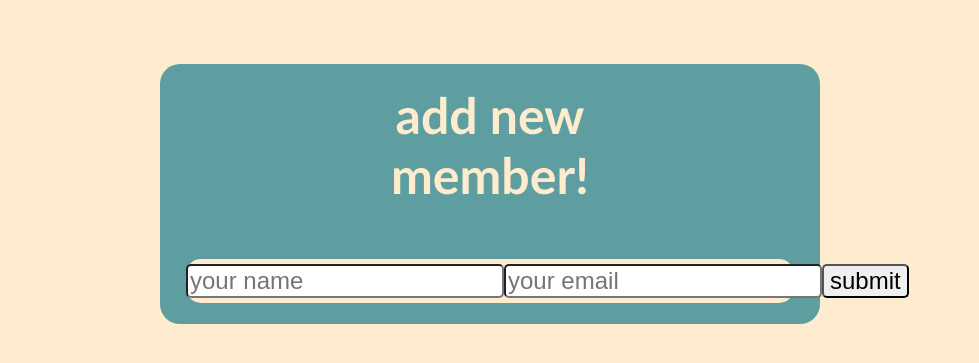
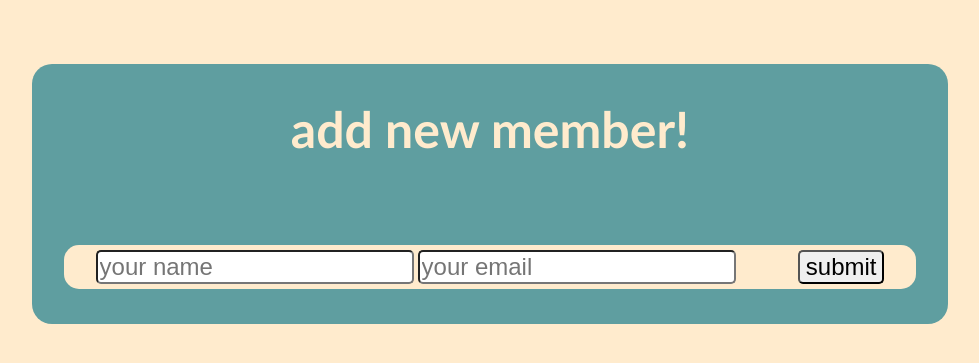
Before and after one commit to sebrai/private_user_library, a Flask app: page /members/add in a window 1280 px wide. Shown: the top 363 px of the page, without its empty margins (150-1129 px from the left). Run offline with Flask 3, Linux system fonts and the light colour scheme.

Commit message:
changed style and layout of addmem

```diff
--- a/static/css/main.css
+++ b/static/css/main.css
@@ -120,7 +120,7 @@ td a:nth-child(2) button {
 form {
     background-color: cadetblue;
     border-radius: 20px;
-    width: 50%;
+    width: 70%;
     min-height: 30vh;
     margin: 0 auto;
     margin-top: 5%;
@@ -146,8 +146,14 @@ form .title {
 
 form .content {
     display: flex;
-    justify-content: space-evenly;
+    justify-content: space-around;
+
+
 }
+/* form.content .inner{
+display: flex;
+flex-direction: row;
+} */
 
 input[type="checkbox"] {
     color: black;
--- a/templates/addmem.html
+++ b/templates/addmem.html
@@ -10,16 +10,17 @@
 </head>
 
 <body>
-       <form method="post">
+    <form method="post">
         <h1 class="title">add new member!</h1>
         <div class="content">
-            <input type="text" name="name" id="name" placeholder="your name">
-            <input type="email" name="email" id="email" placeholder="your email">
+            <div class="inner">
+                <input type="text" name="name" id="name" placeholder="your name">
+                <input type="email" name="email" id="email" placeholder="your email">
+            </div>
             <input type="submit" value="submit">
         </div>
 
     </form>
-    <script src="{{url_for('static',filename='js/processes.js')}}"></script>
 </body>
 
 </html>
```
